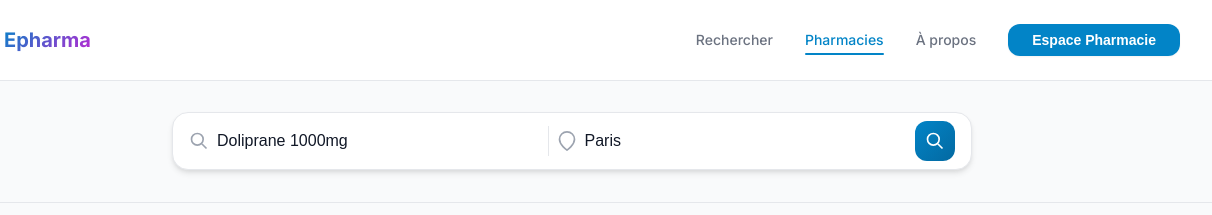
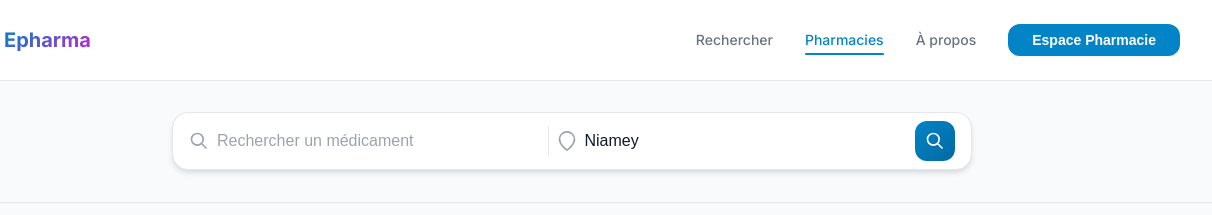
Before and after one commit to kassoumus/epharma, a plain HTML site: page results.html in a window 1280 px wide. Shown: the top 215 px of the page, 68-1280 px from the left. Drawn offline with nearby package versions, Linux system fonts and the light colour scheme.

Commit message:
fix: Correction des valeurs codées en dur dans results.html
- Supprimé les valeurs hardcodées 'Doliprane 1000mg' et 'Paris'
- Ajout du code JavaScript pour remplir dynamiquement les champs
- Les champs de recherche affichent maintenant les valeurs de l'URL
- Correction du bug où 'Paris' s'affichait au lieu de la localisation recherchée

```diff
--- a/results.html
+++ b/results.html
@@ -54,8 +54,7 @@
                             d="M21 21L15 15M17 10C17 13.866 13.866 17 10 17C6.13401 17 3 13.866 3 10C3 6.13401 6.13401 3 10 3C13.866 3 17 6.13401 17 10Z"
                             stroke="currentColor" stroke-width="2" />
                     </svg>
-                    <input type="text" class="search-input" id="medicamentSearchCompact" placeholder="Doliprane 1000mg"
-                        value="Doliprane 1000mg">
+                    <input type="text" class="search-input" id="medicamentSearchCompact" placeholder="Rechercher un médicament">
                 </div>
                 <div class="search-divider-compact"></div>
                 <div class="location-input-wrapper">
@@ -64,8 +63,7 @@
                             d="M21 10C21 17 12 23 12 23C12 23 3 17 3 10C3 7.61305 3.94821 5.32387 5.63604 3.63604C7.32387 1.94821 9.61305 1 12 1C14.3869 1 16.6761 1.94821 18.364 3.63604C20.0518 5.32387 21 7.61305 21 10Z"
                             stroke="currentColor" stroke-width="2" />
                     </svg>
-                    <input type="text" class="location-input" id="locationSearchCompact" placeholder="Paris"
-                        value="Paris">
+                    <input type="text" class="location-input" id="locationSearchCompact" placeholder="Votre localisation">
                 </div>
                 <button class="search-btn-compact" id="searchBtnCompact">
                     <svg viewBox="0 0 24 24" fill="none">
--- a/results.js
+++ b/results.js
@@ -363,6 +363,25 @@ function centerMapOnPharmacy(pharmacy) {
     }
 }
 
+// === INITIALIZATION ===
+document.addEventListener('DOMContentLoaded', () => {
+    // Populate search inputs with URL parameters
+    const medicamentInput = document.getElementById('medicamentSearchCompact');
+    const locationInput = document.getElementById('locationSearchCompact');
+
+    if (medicamentInput && searchedMedicaments.length > 0) {
+        medicamentInput.value = searchedMedicaments.join(', ');
+    }
+
+    if (locationInput && searchedLocation) {
+        locationInput.value = searchedLocation;
+    }
+
+    // Initialize map and render pharmacies
+    initializeMap();
+    renderPharmacies();
+});
+
 // === CONSOLE LOG ===
 console.log('🗺️ Epharma Results Page initialized!');
 console.log(`📍 ${pharmacies.length} pharmacies de Niamey chargées`);
```
